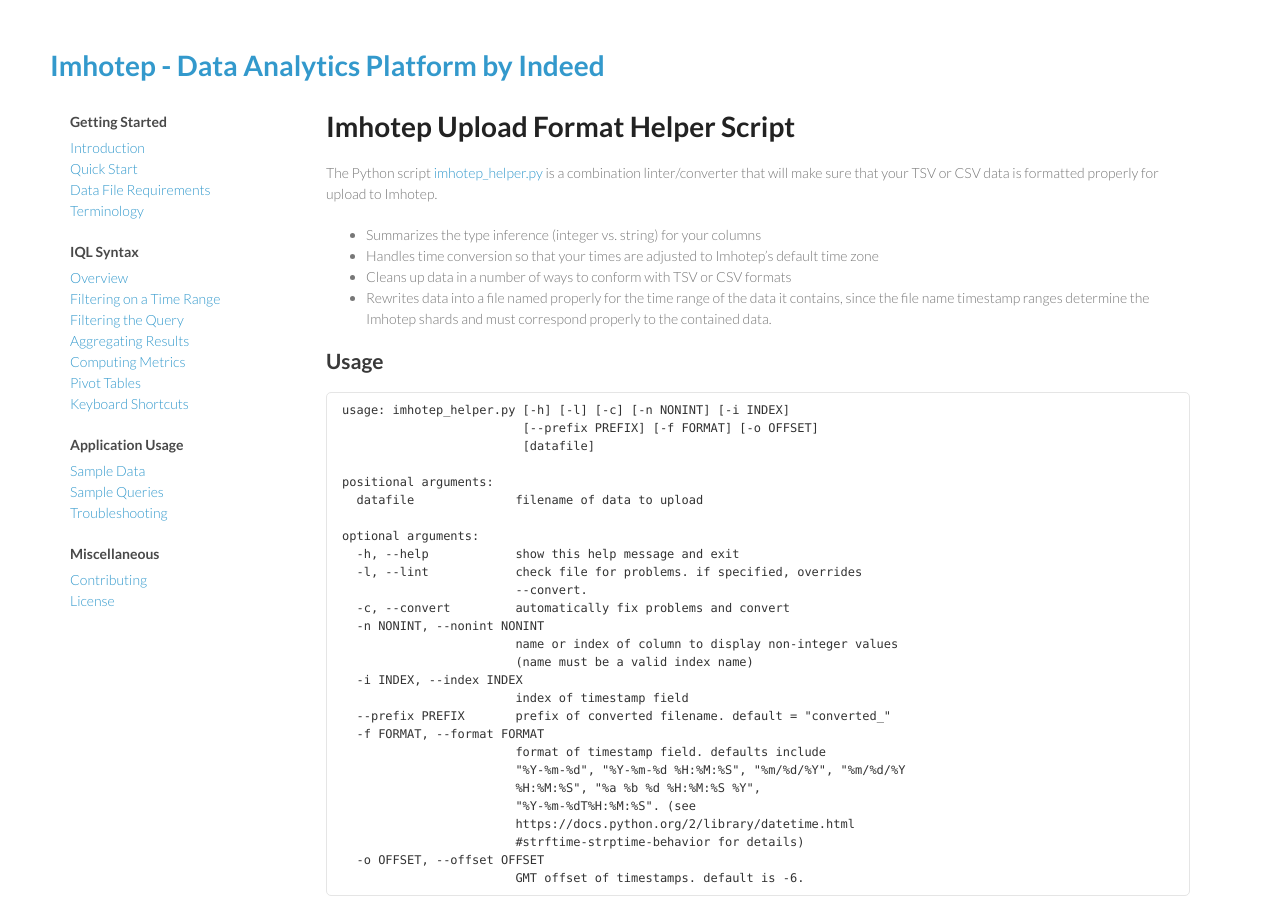
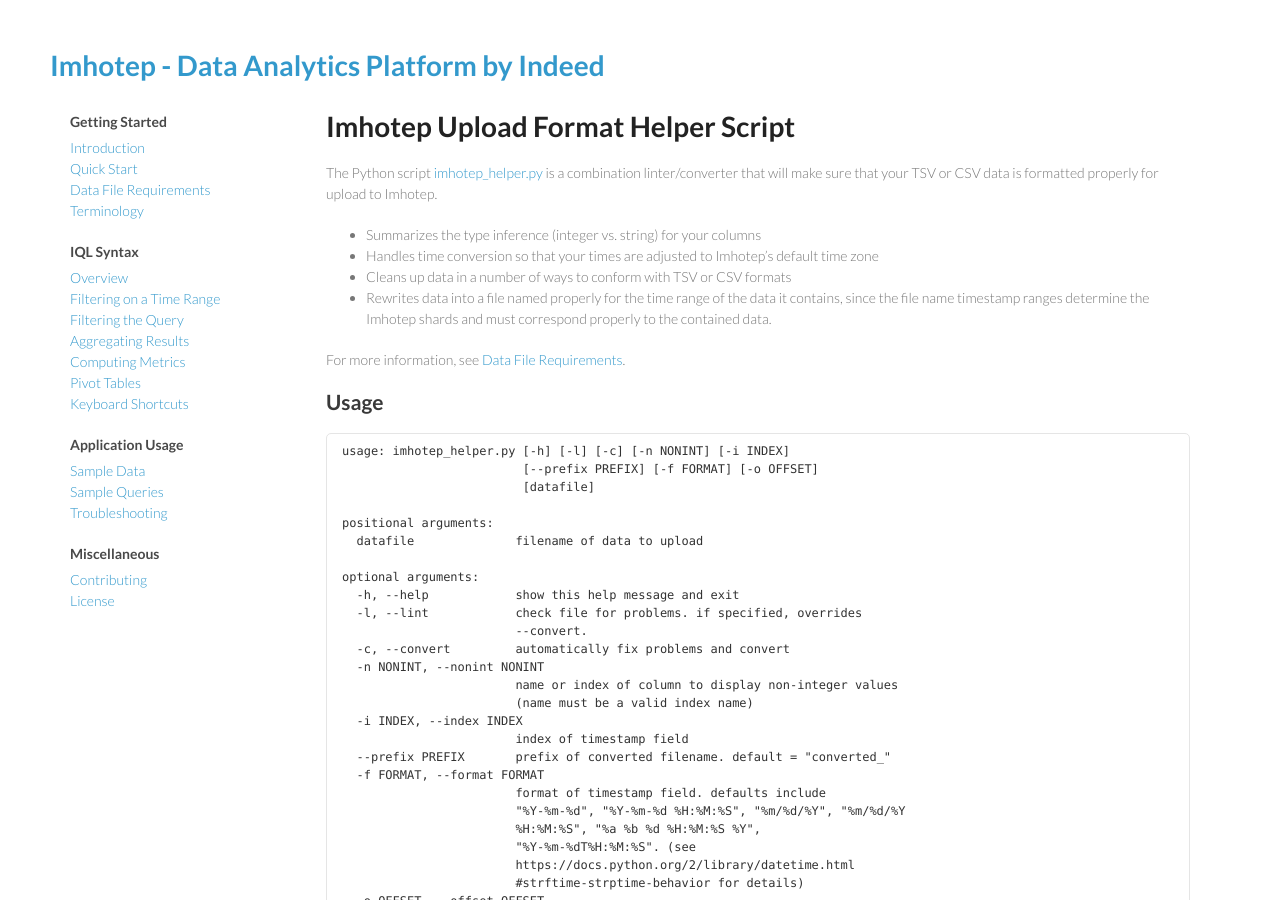
Before and after one commit to indeedeng/imhotep, a Jekyll site: the page built from docs/imhotep_helper.md, in a window 1280 px wide and 900 px high. Built offline with Jekyll 4.4.1, drawn with Linux system fonts in a browser that asks for light colours; Markdown is read by kramdown in place of the engine named in the settings.

Commit message:
add link back to data file requirements

```diff
--- a/docs/imhotep_helper.md
+++ b/docs/imhotep_helper.md
@@ -10,6 +10,8 @@
 * Handles time conversion so that your times are adjusted to Imhotep's default time zone
 * Cleans up data in a number of ways to conform with TSV or CSV formats
 * Rewrites data into a file named properly for the time range of the data it contains, since the file name timestamp ranges determine the Imhotep shards  and must correspond properly to the contained data.
+
+For more information, see [Data File Requirements](../data-file-requirements).
 
 ## Usage
 
```
